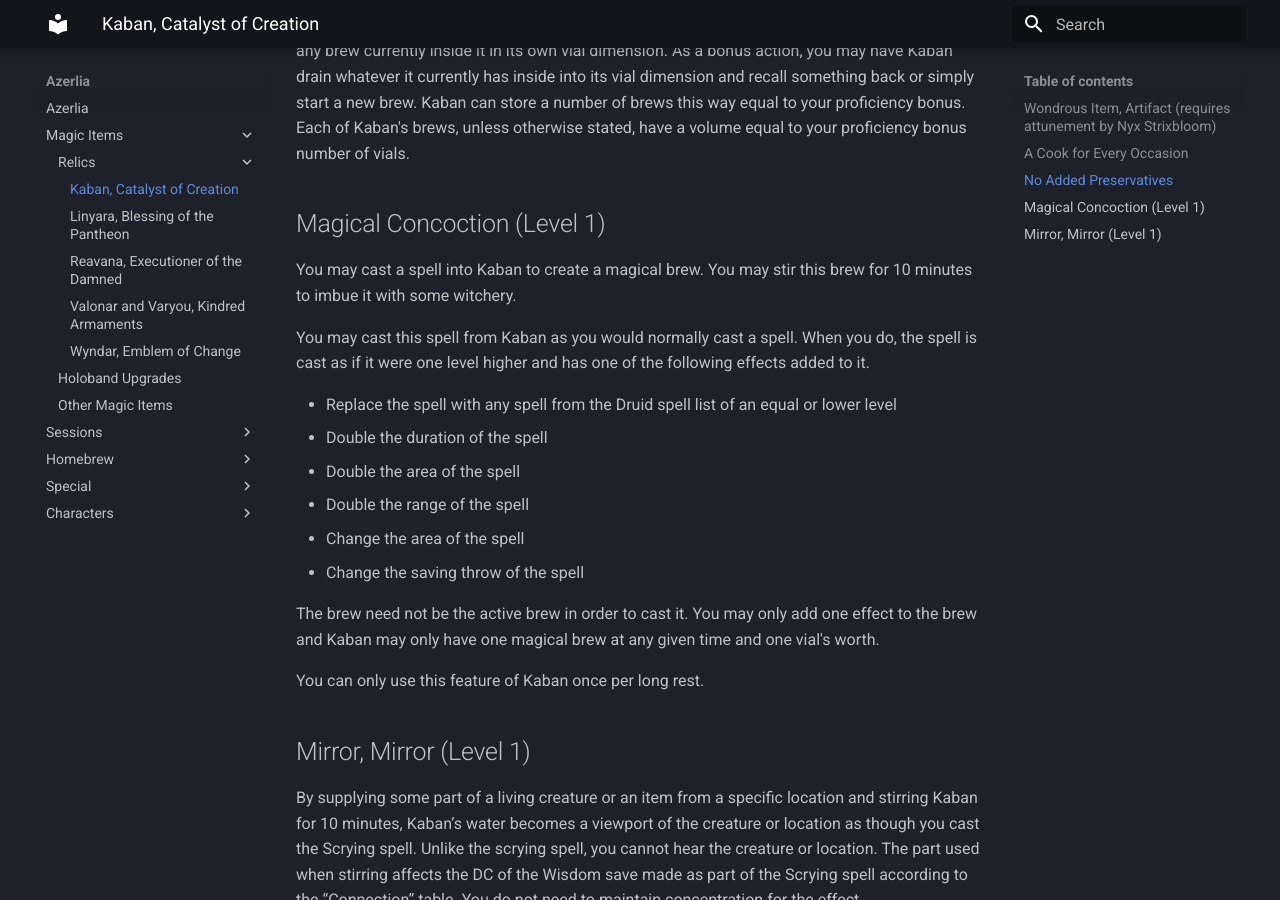
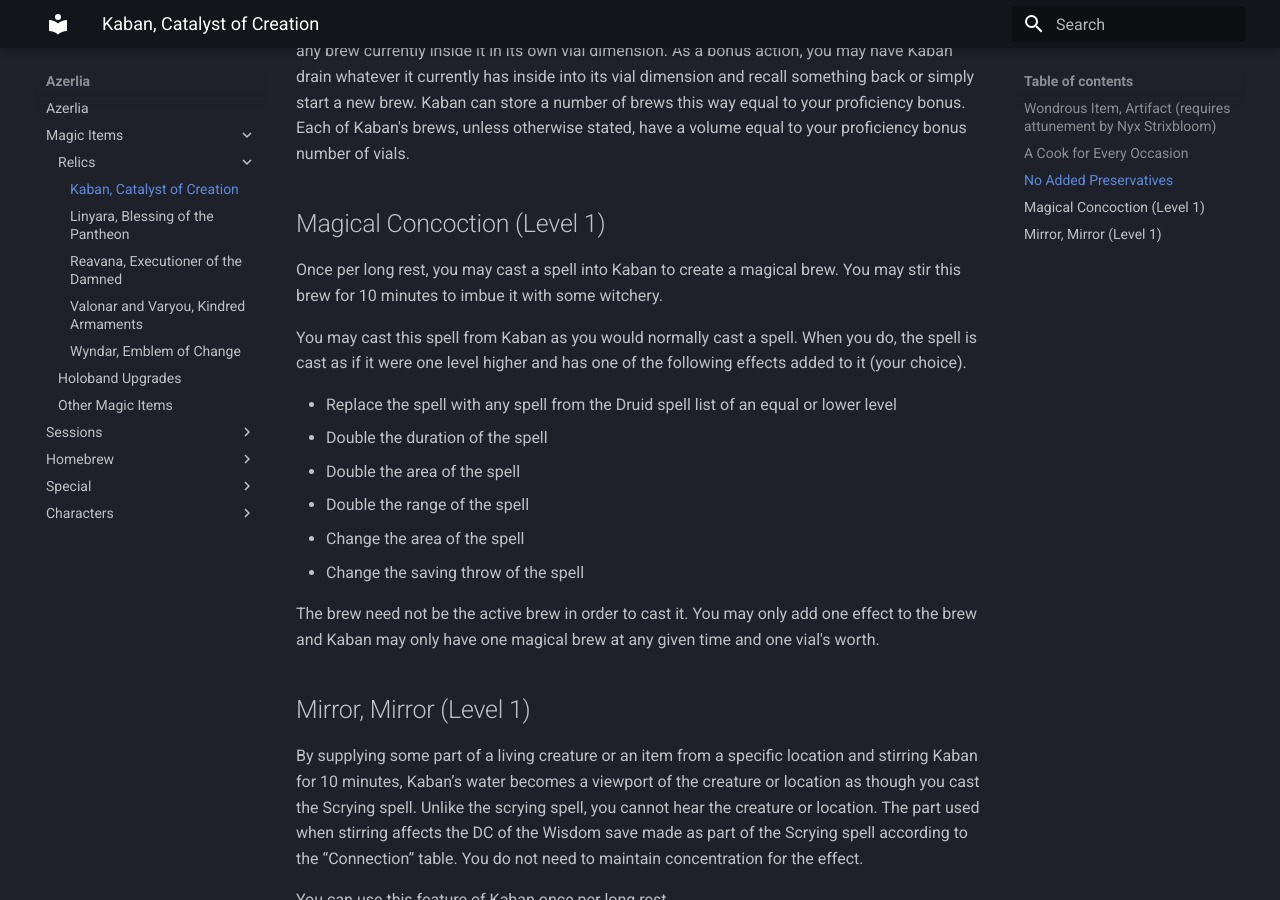
Before and after one commit to Zolmy/azerlia, an MkDocs documentation site: the page built from docs/magic_items/relics/kaban.md, in a window 1280 px wide and 900 px high, scrolled down 614 px. Built offline with MkDocs 1.6.1 and Material for MkDocs 9.7.7, drawn with Linux system fonts in a browser that asks for light colours.

Commit message:
Update kaban.md

```diff
--- a/docs/magic_items/relics/kaban.md
+++ b/docs/magic_items/relics/kaban.md
@@ -12,9 +12,9 @@
 If you don’t wish to extract a brew, Kaban is capable of preserving, remembering, and recalling any brew currently inside it in its own vial dimension. As a bonus action, you may have Kaban drain whatever it currently has inside into its vial dimension and recall something back or simply start a new brew. Kaban can store a number of brews this way equal to your proficiency bonus. Each of Kaban's brews, unless otherwise stated, have a volume equal to your proficiency bonus number of vials.
 
 ## Magical Concoction (Level 1)
-You may cast a spell into Kaban to create a magical brew. You may stir this brew for 10 minutes to imbue it with some witchery.
+Once per long rest, you may cast a spell into Kaban to create a magical brew. You may stir this brew for 10 minutes to imbue it with some witchery.
 
-You may cast this spell from Kaban as you would normally cast a spell. When you do, the spell is cast as if it were one level higher and has one of the following effects added to it.
+You may cast this spell from Kaban as you would normally cast a spell. When you do, the spell is cast as if it were one level higher and has one of the following effects added to it (your choice).
 
 * Replace the spell with any spell from the Druid spell list of an equal or lower level
 * Double the duration of the spell
@@ -25,8 +25,6 @@
 
 The brew need not be the active brew in order to cast it. You may only add one effect to the brew and Kaban may only have one magical brew at any given time and one vial's worth.
 
-You can only use this feature of Kaban once per long rest.
-
 ## Mirror, Mirror (Level 1)
 By supplying some part of a living creature or an item from a specific location and stirring Kaban for 10 minutes, Kaban’s water becomes a viewport of the creature or location as though you cast the Scrying spell. Unlike the scrying spell, you cannot hear the creature or location. The part used when stirring affects the DC of the Wisdom save made as part of the Scrying spell according to the “Connection” table. You do not need to maintain concentration for the effect.
 
```
